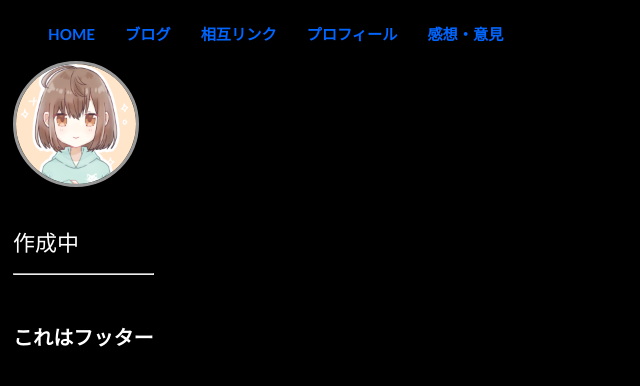
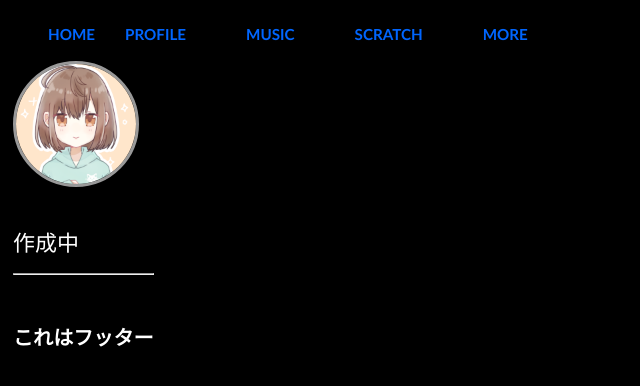
Before and after one commit to nekodendislike/nekodendislike.github.io, a Jekyll site: the page built from index.md, in a window 1280 px wide. Shown: the top 386 px of the page, without its empty margins (0-640 px from the left). Built offline with Jekyll 4.4.1, drawn with Linux system fonts in a browser that asks for light colours; some web fonts are replaced.

Commit message:
Update header.html

```diff
--- a/_includes/header.html
+++ b/_includes/header.html
@@ -2,10 +2,10 @@
     <nav class="gnav">
     <ul class="menu">
       <li><a href="/index">HOME</a></li>
-      <li><a href="/posts">ブログ</a></li>
-      <li><a href="/interlinks">相互リンク</a></li>
-      <li><a href="/profile">プロフィール</a></li>
-      <li><a href="https://scratch.mit.edu/studios/27464523">感想・意見</a></li>
+      <li><a href="/profile">PROFILE</a><li>
+      <li><a href="/music">MUSIC</a><li>
+      <li><a href="/scratch">SCRATCH</a><li>
+      <li><a href="/more">MORE</a><li>
     </ul>
           </nav>
 </header>
```
